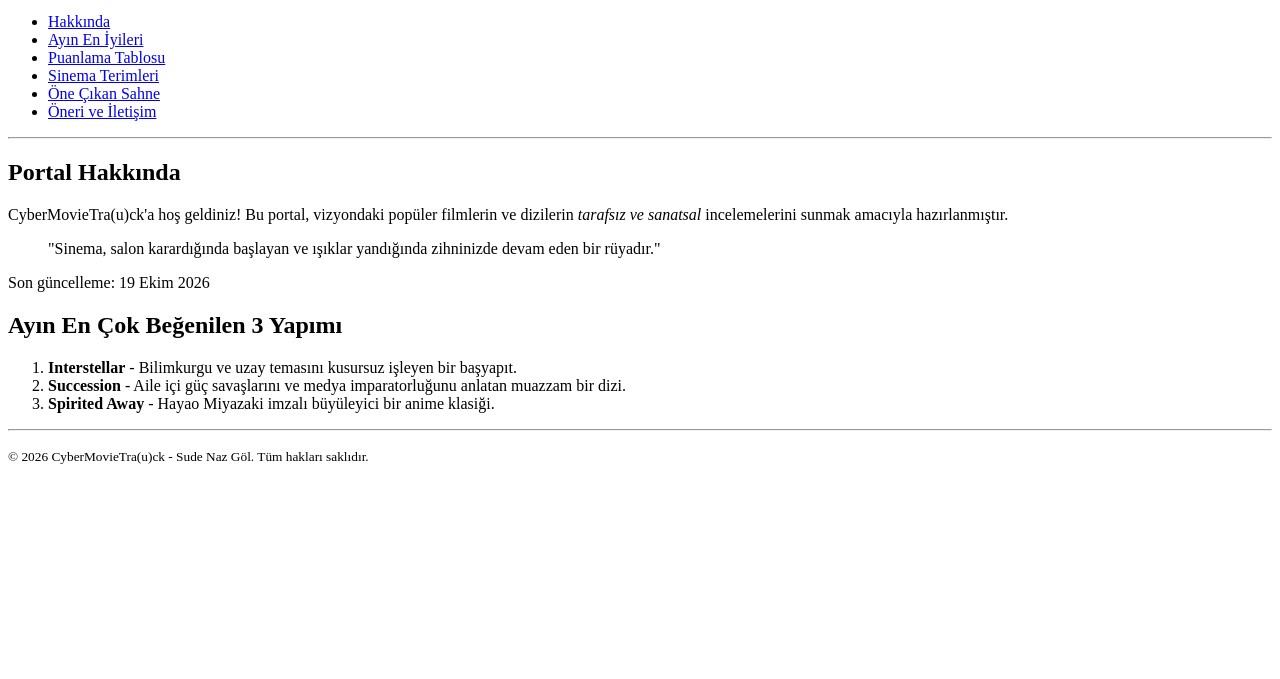
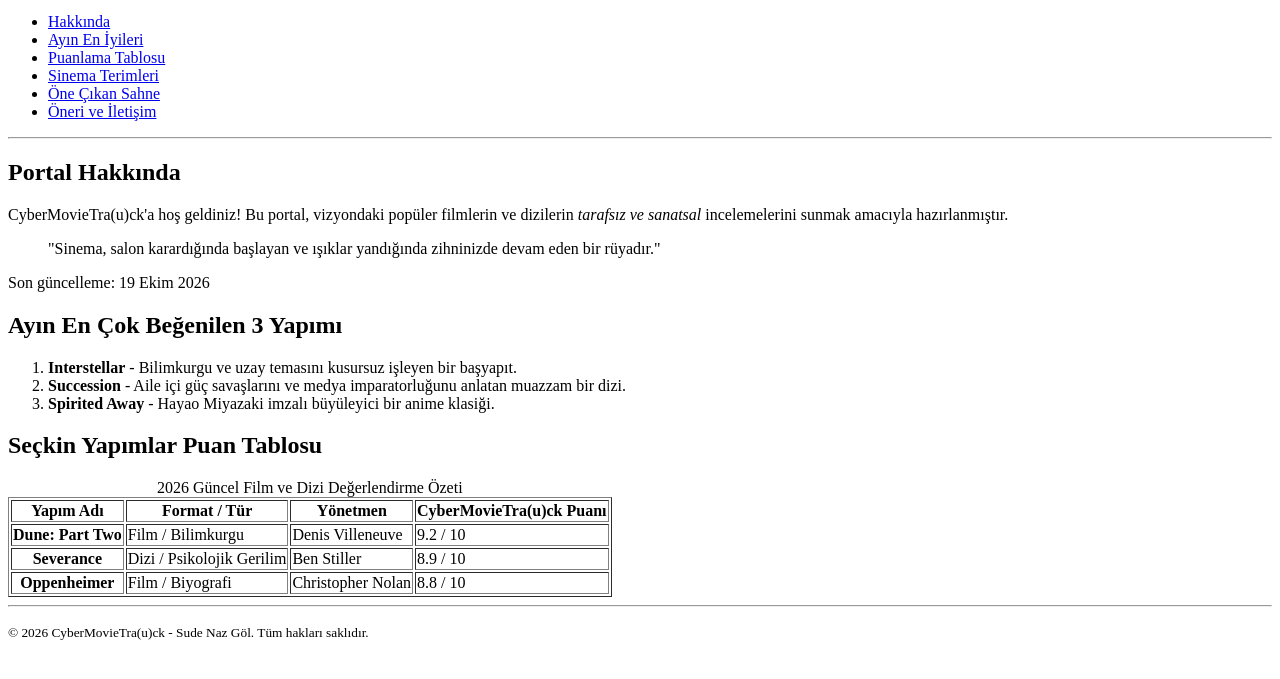
Before and after one commit to sudenazgol/web_projesi, a plain HTML site: page index.html in a window 1280 px wide. Shown: the part 101-780 px from the top of the page. Drawn offline with Linux system fonts and the light colour scheme.

Commit message:
Puanlama tablosu, thead tbody ve erisilebilir scope etiketleri eklendi.

```diff
--- a/index.html
+++ b/index.html
@@ -60,6 +60,41 @@
           </li>
         </ol>
       </section>
+      <!-- BÖLÜM 3: İNCELEME TABLOSU -->
+        <section id="tablo">
+            <h2>Seçkin Yapımlar Puan Tablosu</h2>
+            <table border="1">
+                <caption>2026 Güncel Film ve Dizi Değerlendirme Özeti</caption>
+                <thead>
+                    <tr>
+                        <th scope="col">Yapım Adı</th>
+                        <th scope="col">Format / Tür</th>
+                        <th scope="col">Yönetmen</th>
+                        <th scope="col">CyberMovieTra(u)ck Puanı</th>
+                    </tr>
+                </thead>
+                <tbody>
+                    <tr>
+                        <th scope="row">Dune: Part Two</th>
+                        <td>Film / Bilimkurgu</td>
+                        <td>Denis Villeneuve</td>
+                        <td>9.2 / 10</td>
+                    </tr>
+                    <tr>
+                        <th scope="row">Severance</th>
+                        <td>Dizi / Psikolojik Gerilim</td>
+                        <td>Ben Stiller</td>
+                        <td>8.9 / 10</td>
+                    </tr>
+                    <tr>
+                        <th scope="row">Oppenheimer</th>
+                        <td>Film / Biyografi</td>
+                        <td>Christopher Nolan</td>
+                        <td>8.8 / 10</td>
+                    </tr>
+                </tbody>
+            </table>
+        </section>
     </main>
 
     <hr />
```
